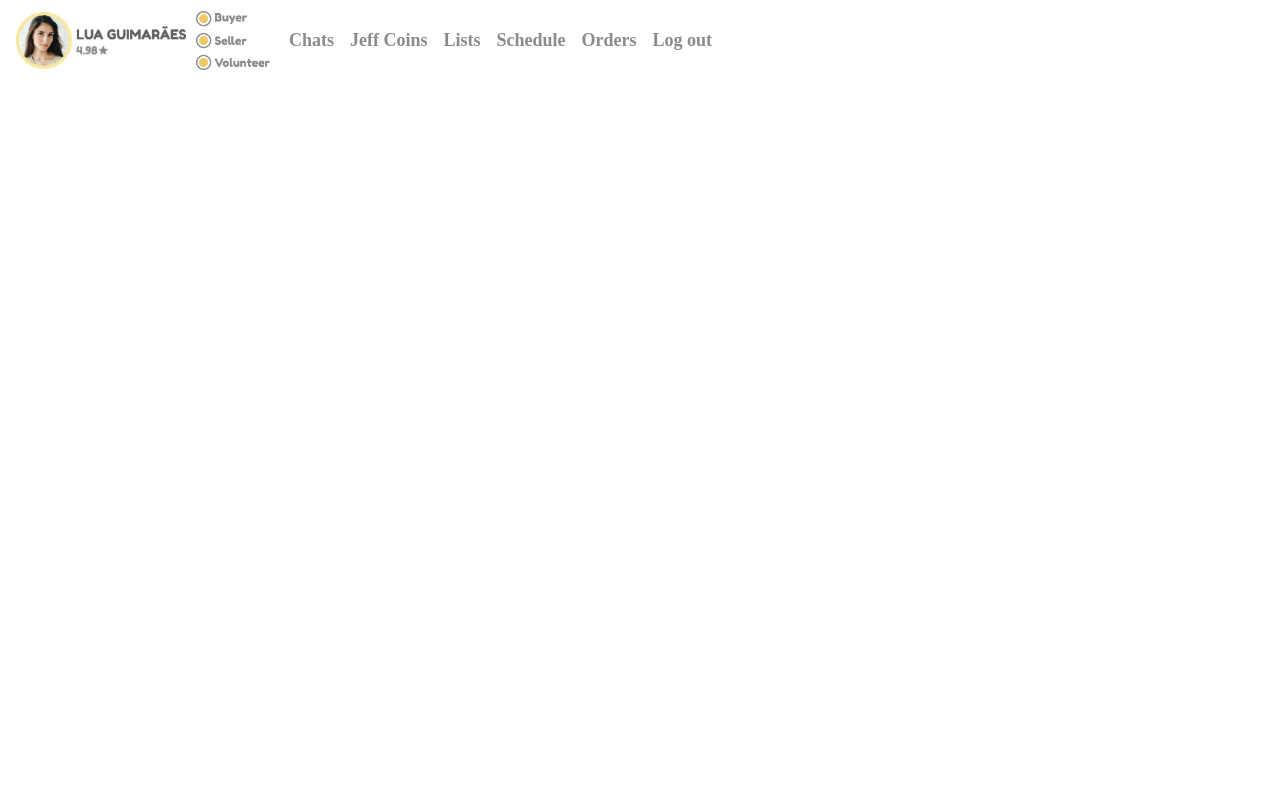
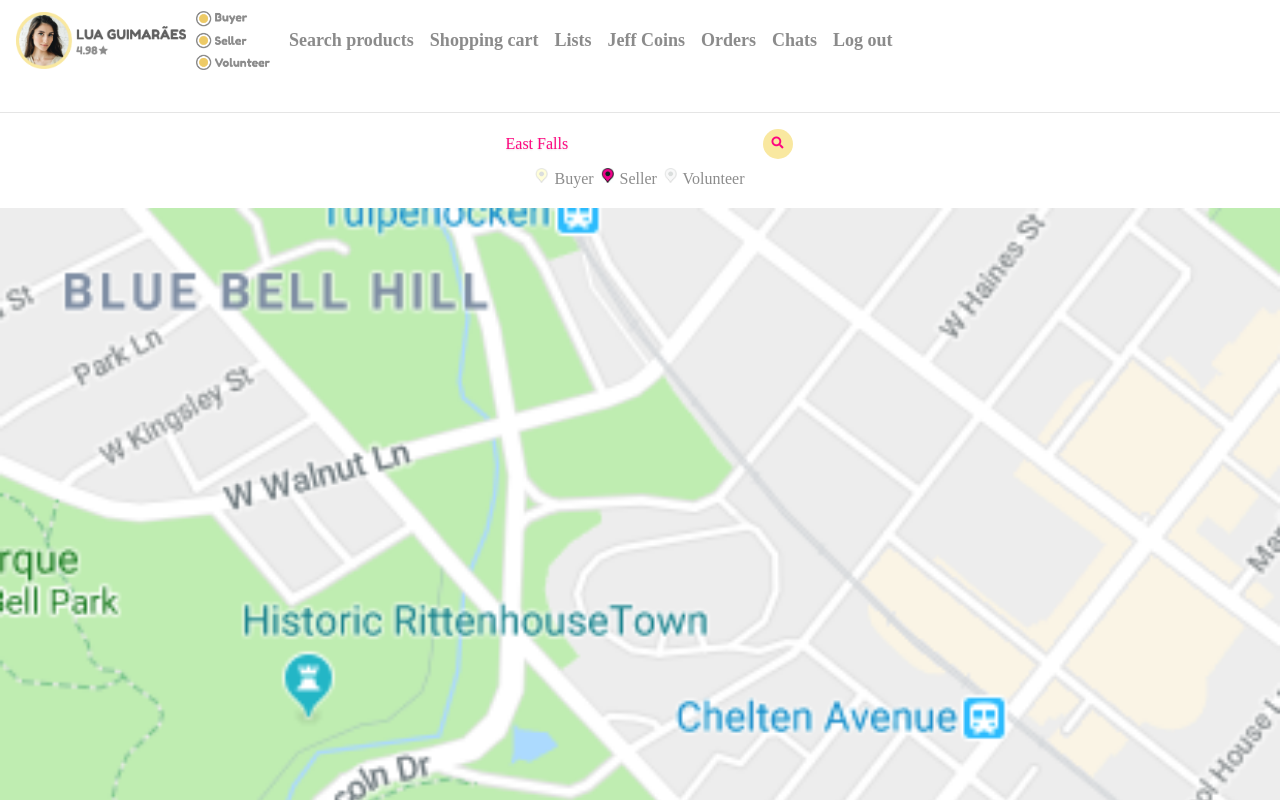
Before and after one commit to andressaporto/MOV---APP---IDD510---Andressa-Porto-Files-review1, a plain HTML site: page 20mapspinsok.html in a window 1280 px wide. Shown: the top 800 px of the page. Drawn offline with nearby package versions, Linux system fonts and the light colour scheme; a web font is replaced by a local one.

Commit message:
review 12

```diff
--- a/20mapsvolunteers.html
+++ b/20mapspinsok.html
@@ -5,7 +5,6 @@
     <!-- Required meta tags -->
     <meta charset="utf-8">
     <meta name="viewport" content="width=device-width, initial-scale=1, shrink-to-fit=no">
-
 
     <!-- Bootstrap CSS -->
     <link rel="stylesheet" href="https://stackpath.bootstrapcdn.com/bootstrap/4.1.3/css/bootstrap.min.css">
@@ -30,19 +29,22 @@
      <div class="collapse navbar-collapse" id="navbarNav">
       <ul class="navbar-nav">
         <li class="nav-item active">
-        <a class="nav-link" href="Profile.html">Chats<span class="sr-only">(current)</span></a>
+         <a class="nav-link" href="Profile.html">Search products<span class="sr-only">(current)</span></a>
+        </li>
+        <li class="nav-item active">
+         <a class="nav-link disabled" href="Share.html">Shopping cart</a>
+        </li>
+        <li class="nav-item active">
+         <a class="nav-link disabled" href="Feedback.html">Lists</a>
         </li>
         <li class="nav-item active">
          <a class="nav-link" href="Badges.html">Jeff Coins<span class="badge"></span></a>
         </li>
         <li class="nav-item active">
-        <a class="nav-link disabled" href="Feedback.html">Lists</a>
+         <a class="nav-link disabled" href="pageone.html">Orders</a>
         </li>
        <li class="nav-item active">
-        <a class="nav-link disabled" href="Share.html">Schedule</a>
-       </li>
-       <li class="nav-item active">
-        <a class="nav-link disabled" href="pageone.html">Orders</a>
+        <a class="nav-link" href="Profile.html">Chats<span class="sr-only">(current)</span></a>
        </li>
        <li class="nav-item active">
         <a class="nav-link disabled" href="pageone.html">Log out</a>
@@ -51,9 +53,45 @@
      </div>
     </nav>
     <br>
+      <br>
+
+    <!-- Ends Menu Bar -->
+    <br />
+    <br>
+<hr>
 
 
-<div id="googleMap" style="width:100%;height:700px;"></div>
+
+<div class="search-container" style="width:100%;">
+  <form autocomplete="off" class="search float-center" action="#">
+
+    <input id="searchprod" type="text" style="width:250px;height:30px;margin-right:5px;" placeholder="East Falls" name="search" class="search">
+    <button type="submit" class="btn btn-warning btn-circle float-right" style="margin-top:0px;padding-right:0px;"><i class="fa fa-search"></i></button>
+  </form>
+
+<div class= "divpin" style="margin-top:8px;">
+<p style="margin-bottom:15px;">
+  <img class="pinyellow" src="images/pinyellow.gif" alt="editicon" style="width:13px;height:auto;margin-right: 2px;padding-bottom:10px;">
+  Buyer
+   <img src="images/pinpink.gif" alt="editicon" style="width:13px;height:auto;margin-left:3px;margin-right: 2px;padding-bottom:10px;">
+  Seller
+   <img class="pingray" src="images/pingray.gif" alt="editicon" style="width:13px;height:auto;margin-left:3px;margin-right: 2px;padding-bottom:10px;">
+  Volunteer
+</p>
+<div>
+
+  </div>
+    </div>
+      </div>
+
+
+
+  <div id="container">
+
+<img src="images/map-volunteer.png" style="width:100%;height:auto;"
+
+  </div>
+
 
 
 
@@ -65,5 +103,7 @@
     <script src="https://cdnjs.cloudflare.com/ajax/libs/popper.js/1.14.3/umd/popper.min.js"></script>
     <script src="https://stackpath.bootstrapcdn.com/bootstrap/4.1.3/js/bootstrap.min.js"></script>
     <script src="js/bucket.js"></script>
+    </script>
+
   </body>
       </html>
```
Also changed, not shown: images/map-volunteer.png (added), 1 other file. Lines whose indentation alone changed are shown as unchanged.
